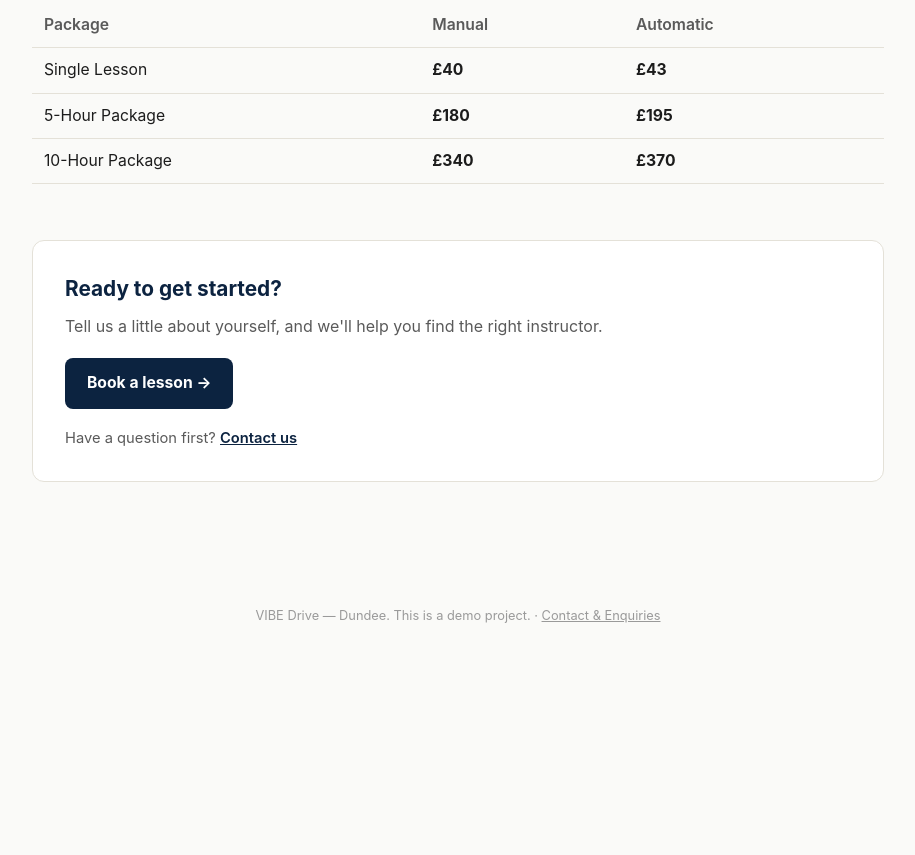
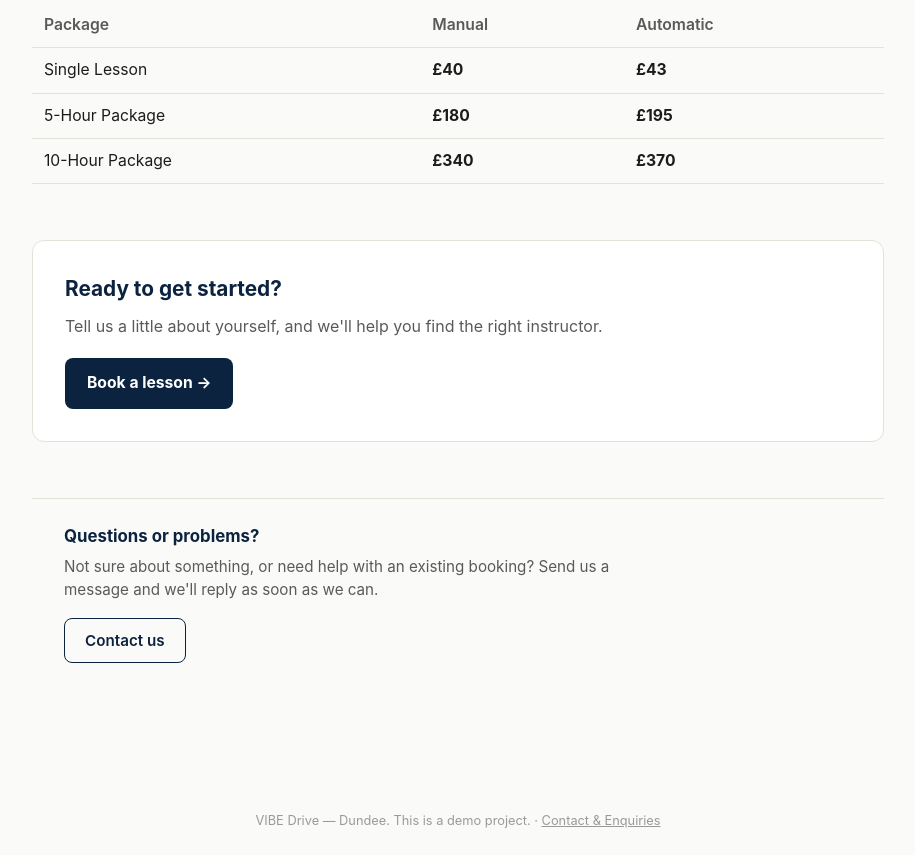
Before and after one commit to vibedrivedundee/vibedrivedundee.github.io, a plain HTML site: page index.html in a window 1280 px wide. Shown: the part 1487-2342 px from the top of the page, without its empty margins (182-1097 px from the left). Before the commit the page ends 2137 px from the top, so only its background shows below. Drawn offline with Linux system fonts and the light colour scheme.

Commit message:
Add files via upload

```diff
--- a/index.html
+++ b/index.html
@@ -132,12 +132,24 @@
     font-size: 0.98rem;
   }
   .cta a.button:hover { background: #16345c; }
-  .cta .secondary {
-    margin: 18px 0 0;
-    font-size: 0.92rem;
-    color: var(--muted);
+  .help {
+    margin-top: 56px;
+    padding: 24px 32px;
+    border-top: 1px solid var(--line);
   }
-  .cta .secondary a { color: var(--navy); font-weight: 600; }
+  .help h3 { margin: 0 0 6px; font-size: 1.05rem; color: var(--navy); }
+  .help p { margin: 0 0 16px; color: var(--muted); font-size: 0.95rem; max-width: 60ch; }
+  .help a.button-outline {
+    display: inline-block;
+    color: var(--navy);
+    border: 1.5px solid var(--navy);
+    text-decoration: none;
+    font-weight: 600;
+    padding: 10px 20px;
+    border-radius: 8px;
+    font-size: 0.95rem;
+  }
+  .help a.button-outline:hover { background: var(--navy); color: #fff; }
   footer a { color: inherit; }
   footer {
     text-align: center;
@@ -207,7 +219,12 @@
     <h2>Ready to get started?</h2>
     <p>Tell us a little about yourself, and we'll help you find the right instructor.</p>
     <a class="button" href="https://tally.so/r/ob8deN">Book a lesson →</a>
-    <p class="secondary">Have a question first? <a href="contact.html">Contact us</a></p>
+  </div>
+
+  <div class="help">
+    <h3>Questions or problems?</h3>
+    <p>Not sure about something, or need help with an existing booking? Send us a message and we'll reply as soon as we can.</p>
+    <a class="button-outline" href="contact.html">Contact us</a>
   </div>
 </main>
 
```
